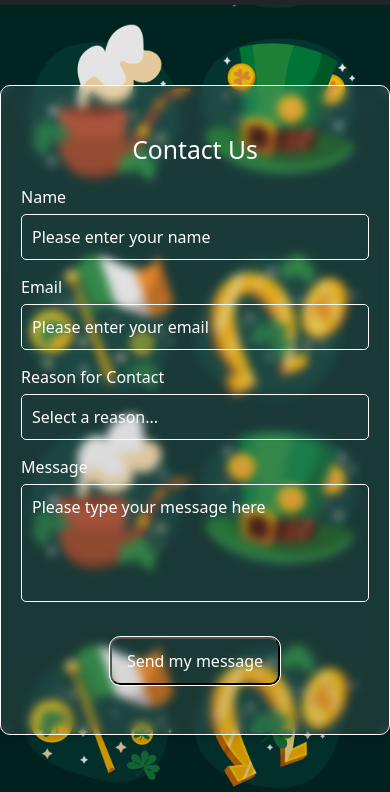
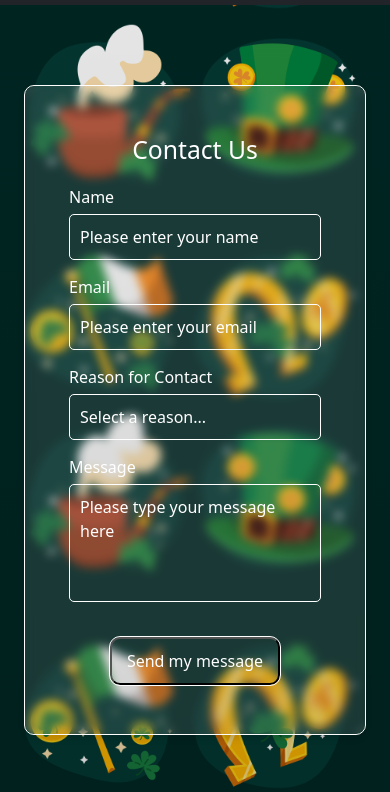
Before and after one commit to RohanImmanuel/NCIWebDevCA2, a plain HTML site: page contact.html in a window 390 px wide. Shown: the part 52-844 px from the top of the page. Drawn offline with nearby package versions, Linux system fonts and the light colour scheme.

Commit message:
Make Contact Page responsive

```diff
--- a/contact.html
+++ b/contact.html
@@ -60,9 +60,9 @@
     </nav>
 
     <div class="form-section">
-        <div class="glass-container">
+        <div class="glass-container mx-sm-3 mx-4">
             <!-- <section class="contact-us"> -->
-            <div class="contact-form-section">
+            <div class="contact-form-section mx-sm-3 mx-4">
                 <h2>Contact Us</h2>
                 <form id="contactForm">
                     <div class="form-group">
```
